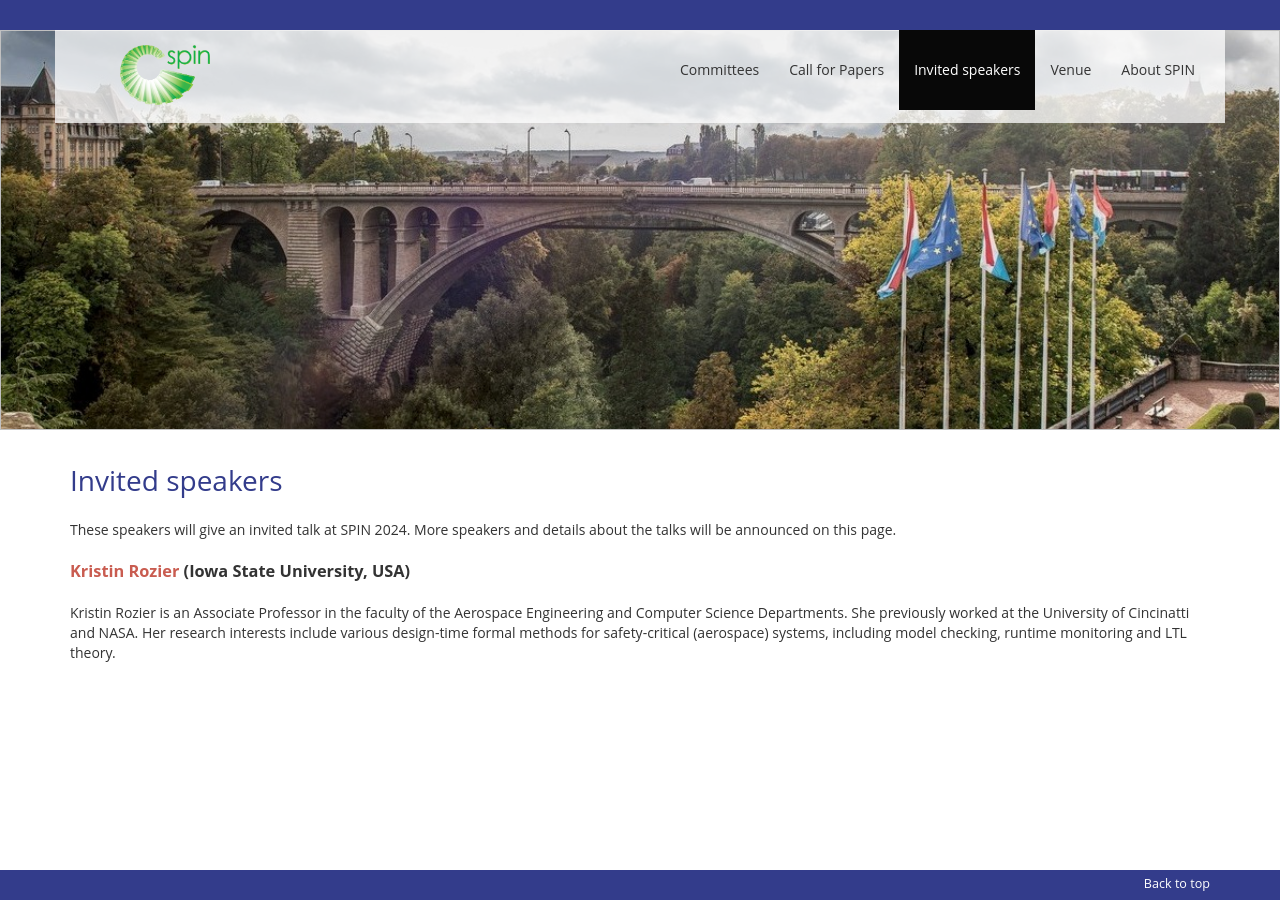
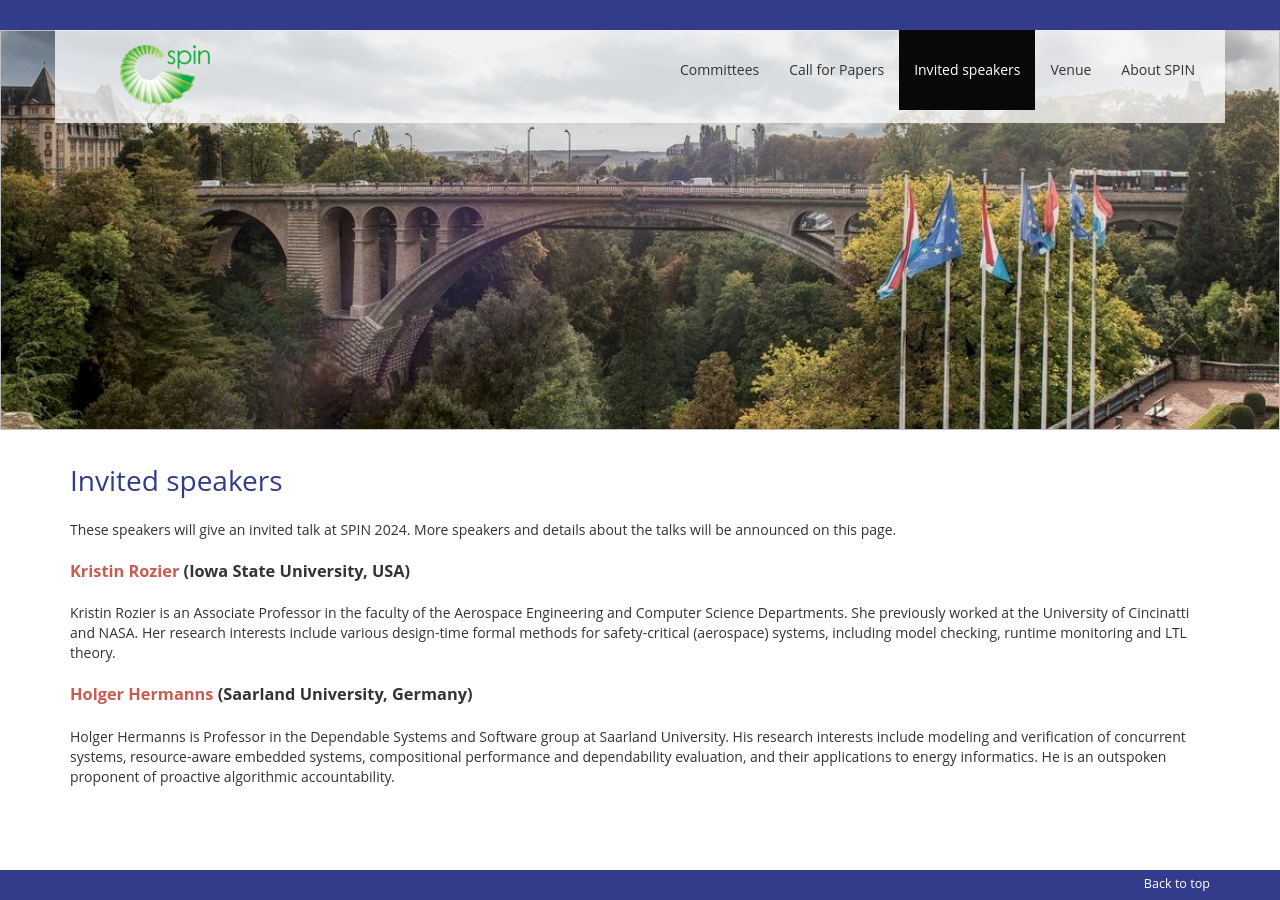
Before and after one commit to SPIN-web/SPIN2024, a Jekyll site: the page built from _pages/speakers.md, in a window 1280 px wide. Built offline with Jekyll 4.4.1, drawn with Linux system fonts in a browser that asks for light colours; nearby versions of some CDN libraries; our own code applies the rules of GitHub Pages for plain Markdown files.

Commit message:
Added invited speaker

```diff
--- a/_pages/speakers.md
+++ b/_pages/speakers.md
@@ -13,3 +13,8 @@ These speakers will give an invited talk at SPIN 2024. More speakers and details
 Kristin Rozier is an Associate Professor in the faculty of the Aerospace Engineering and Computer Science Departments.
 She previously worked at the University of Cincinatti and NASA.
 Her research interests include various design-time formal methods for safety-critical (aerospace) systems, including model checking, runtime monitoring and LTL theory.
+
+### [Holger Hermanns](https://depend.cs.uni-saarland.de/~hermanns/) (Saarland University, Germany)
+
+Holger Hermanns is Professor in the Dependable Systems and Software group at Saarland University.
+His research interests include modeling and verification of concurrent systems, resource-aware embedded systems, compositional performance and dependability evaluation, and their applications to energy informatics. He is an outspoken proponent of proactive algorithmic accountability.
```
